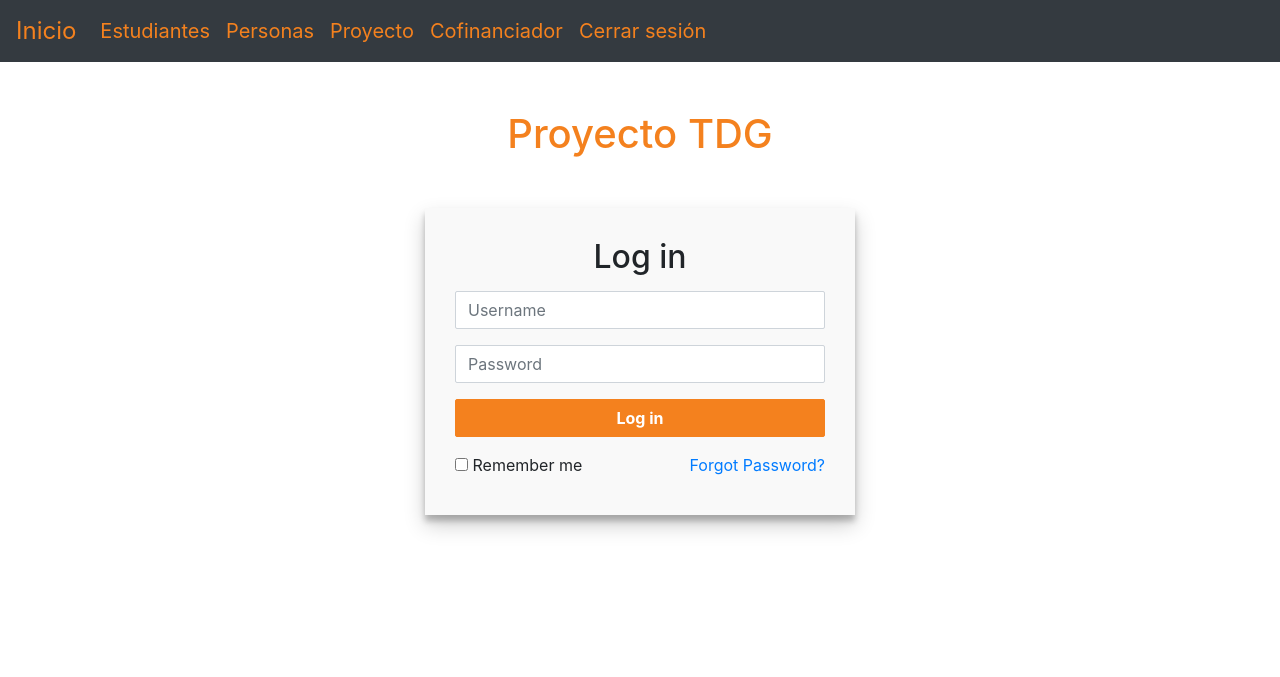
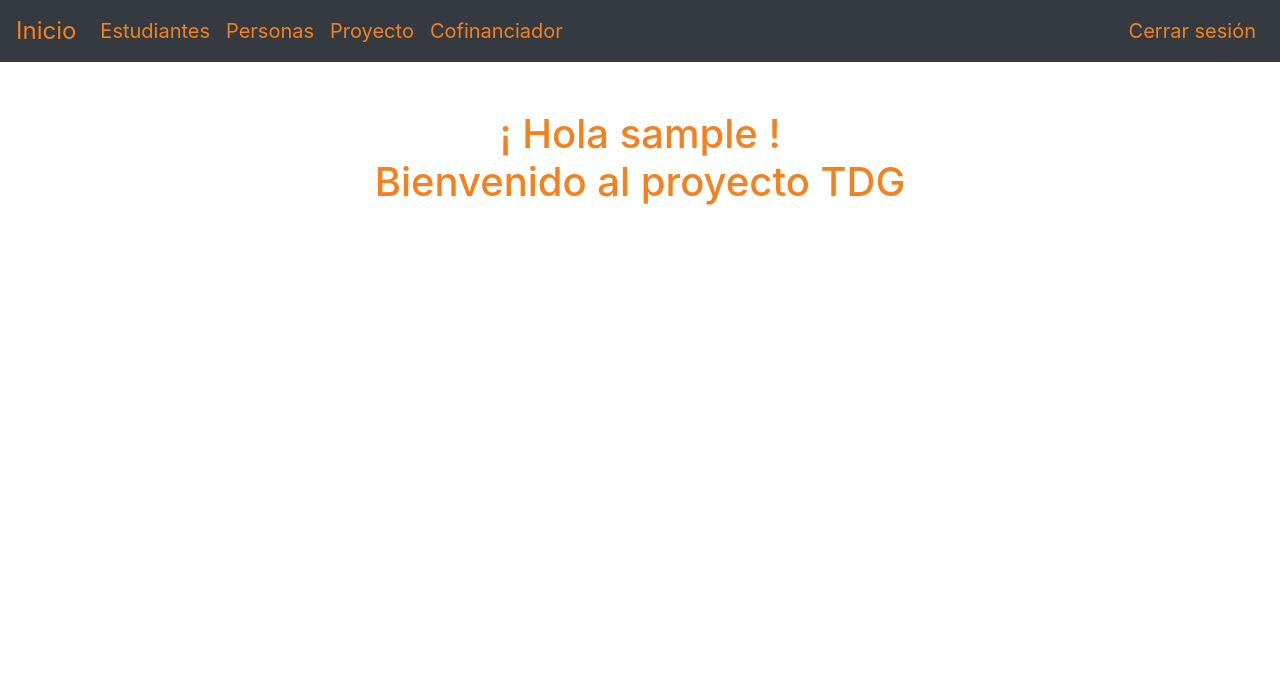
Before and after one commit to IvanRJS/pryTDG, a PHP site: page /index.php in a window 1280 px wide. Shown: the top 677 px of the page. Run offline with PHP 8.4, Linux system fonts and the light colour scheme; the visitor is signed in with stand-in values (Sample User, id 1).

Commit message:
navbar cerrar sesion to the right and login msg added

```diff
--- a/index.php
+++ b/index.php
@@ -14,10 +14,17 @@
         session_start();
     }
     include("vista/header.php"); ?>
-    <h1 class="text-center mt-5 title-orange">Proyecto TDG</h1>
+    <?php if(isset($_SESSION['usuario'])){ ?>
+
+        <h1 class="text-center mt-5 title-orange">¡ Hola <?php echo $_SESSION['usuario']; ?> ! <br>Bienvenido al proyecto TDG</h1>
+
+
+    <?php }else{ ?>
+
+        <h1 class="text-center mt-5 title-orange">Proyecto TDG</h1>
     <div class="login-form">
     <form action="vista/ValidarLogin.php" method="post">
-        <h2 class="text-center">Log in</h2>
+        <h2 class="text-center title-orange">Log in</h2>
         <div class="form-group">
             <input type="text" class="form-control" name="user" id="user"  placeholder="Username" required="required">
         </div>
@@ -34,6 +41,8 @@
     </form>
 
 </div>
+    <?php } ?>
+
 
 
 <script src="js/scripts.js"></script>
--- a/vista/header.php
+++ b/vista/header.php
@@ -11,7 +11,7 @@ if(isset($_SESSION['usuario'])){
   <span class="navbar-toggler-icon"></span>
 </button>
 <div class="collapse navbar-collapse" id="navbarNav">
-    <ul class="navbar-nav">
+    <ul class="navbar-nav mr-auto">
         <li class="nav-item">
             <a class="nav-link" href="vista/Estudiante.php">Estudiantes</a>
         </li>
@@ -24,11 +24,13 @@ if(isset($_SESSION['usuario'])){
         <li class="nav-item">
             <a class="nav-link" href="vista/Cofinanciador.php">Cofinanciador</a>
         </li>
+    </ul>
+    <ul class="navbar-nav ml-auto">
         <li class="nav-item">
-            <a class="nav-link" href="vista/CerrarSesion.php">Cerrar sesión</a>
+            <a class="nav-link " href="vista/CerrarSesion.php">Cerrar sesión</a>
         </li>
-    </ul>
-</div>
+        </ul>
+   </div>
 </nav>
 
 <?php
```
